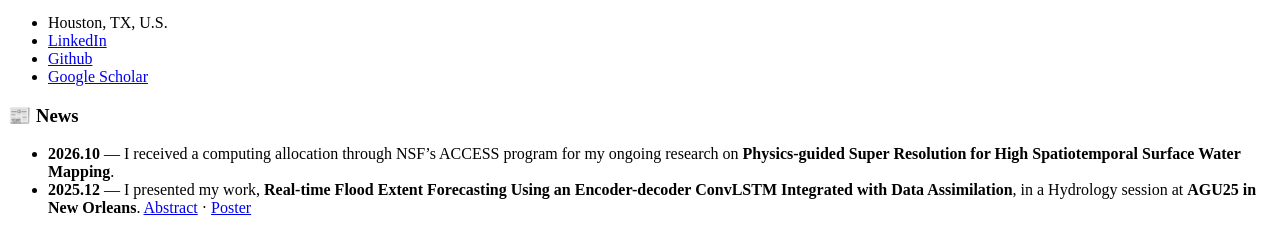
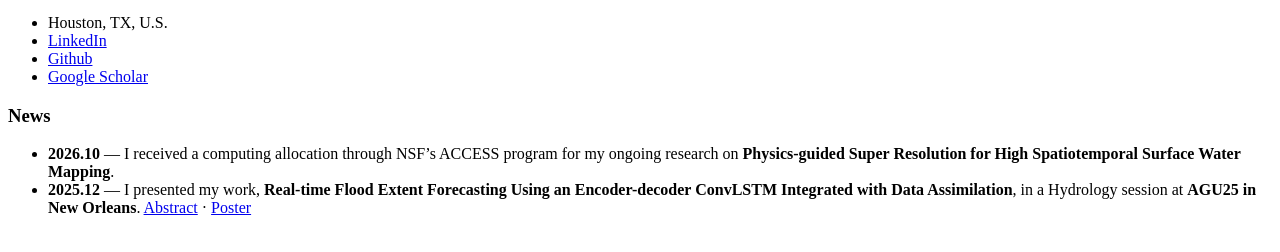
Before and after one commit to LunaLeeYue/LunaLeeYue.github.io, a Jekyll site: the page built from _pages/includes/news.md, in a window 1280 px wide. Shown: the part 645-897 px from the top of the page. Built offline with Jekyll 4.4.1, drawn with Linux system fonts in a browser that asks for light colours; our own code applies the rules of GitHub Pages for plain Markdown files.

Commit message:
Remove emoji from news section header

```diff
--- a/_pages/includes/news.md
+++ b/_pages/includes/news.md
@@ -1,4 +1,4 @@
-# 📰 News
+# News
 
 <!-- Add new entries at the top, using the date of the event. -->
 
```
